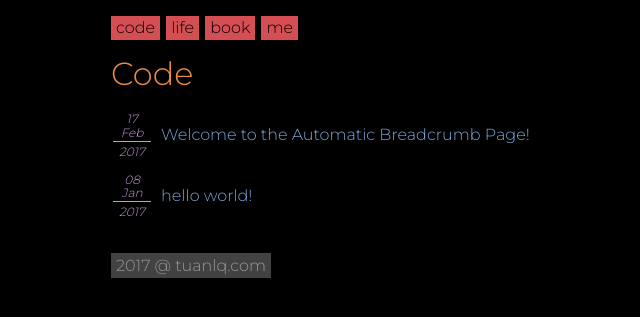
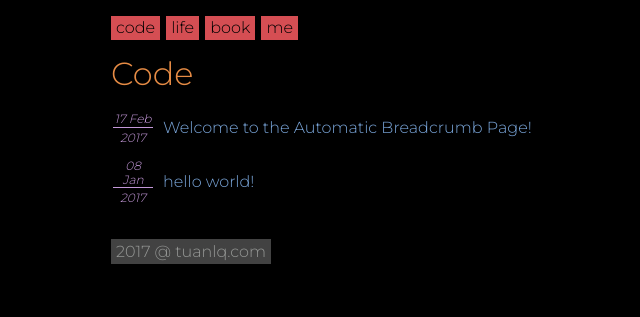
Before and after one commit to tuanle/tuanle.github.io, a Jekyll site: the page built from index.html, in a window 1280 px wide. Shown: the top 317 px of the page, without its empty margins (169-809 px from the left). Built offline with Jekyll 4.4.1, drawn with Linux system fonts in a browser that asks for light colours.

Commit message:
[temp] Temporary commit in 2017-03-08 12:59

```diff
--- a/assets/css/main.css
+++ b/assets/css/main.css
@@ -147,7 +147,8 @@ table.article-short-item th {
     font-weight: normal;
     font-size: 12px;
     font-style: italic;
-    width: 36px;
+    width: 38px;
+    min-width: 38px;
     color: #c397d8;
 }
 
```
